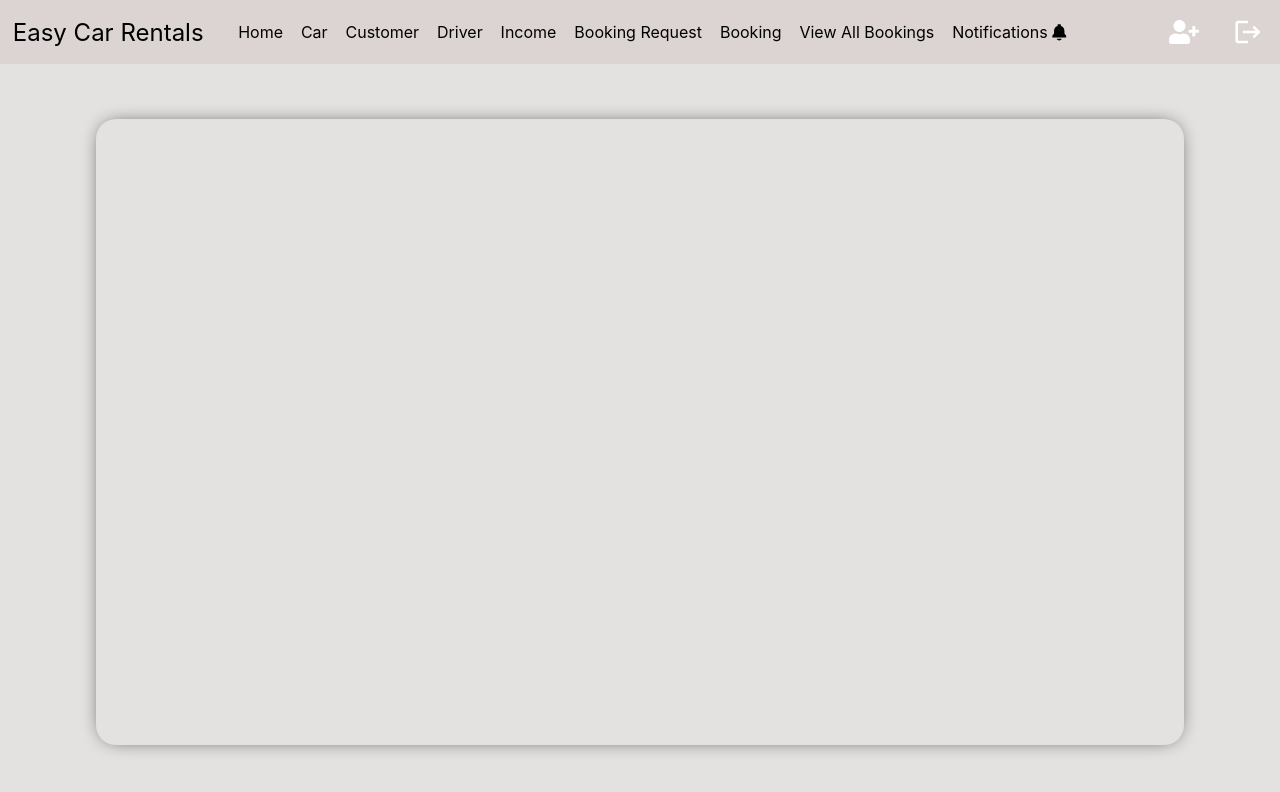
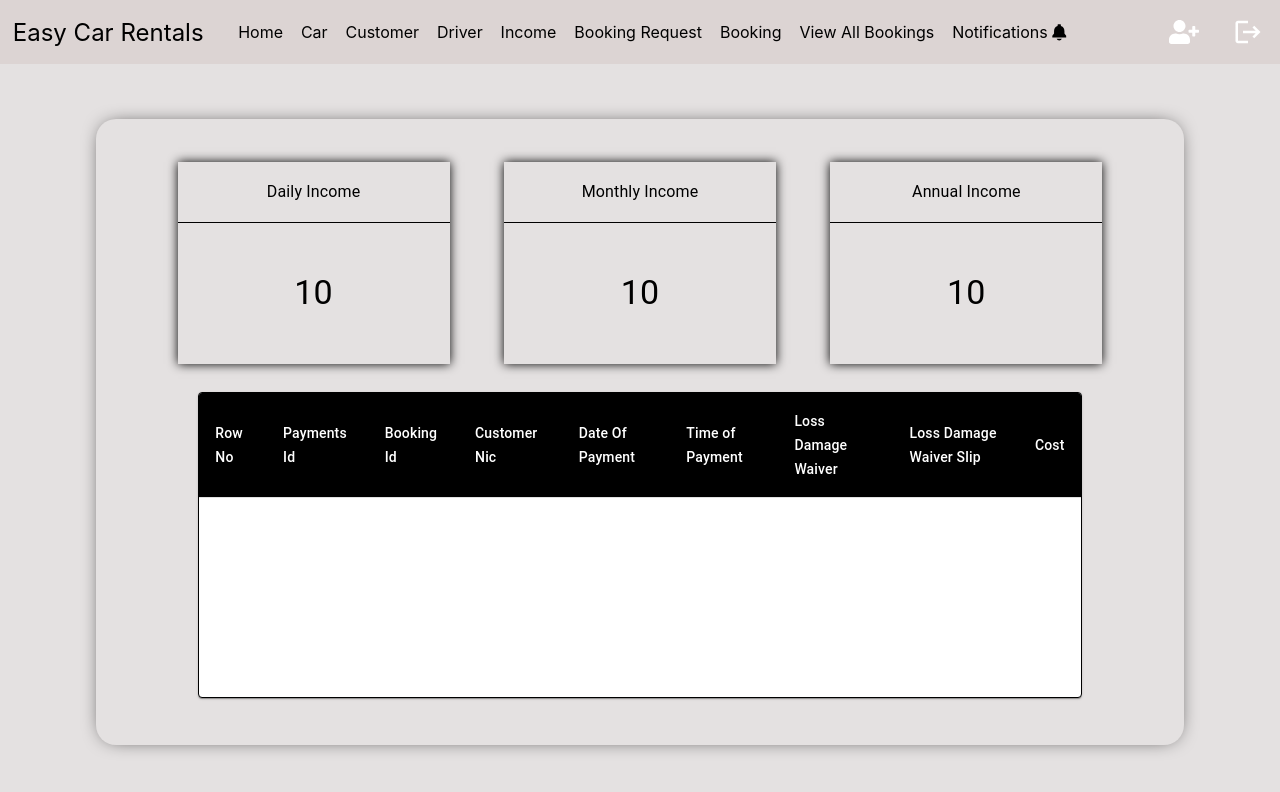
Before and after one commit to punarjeewarashmitha20011016/Car-Rental-System-using-SpringBoot-and-React-JS, a React (Create React App) app in the folder frontEnd/: page /income in a window 1280 px wide. Shown: the top 792 px of the page. Built offline with nearby package versions, Linux system fonts and the light colour scheme.

Commit message:
income component done in admin

```diff
--- a/frontEnd/src/component/common/table/table.jsx
+++ b/frontEnd/src/component/common/table/table.jsx
@@ -18,9 +18,9 @@ export default function CommonTable(props) {
       fontSize: 14,
     },
   }));
-  const { width, height, tblRows, dataList, id } = props;
+  const { width, height, tblRows, dataList, id, style } = props;
   return (
-    <TableContainer component={Paper} sx={{ height: { height } }}>
+    <TableContainer component={Paper} sx={{ height: { height } }} style={style}>
       <Table sx={{ width: width }} aria-label="customized table" id={id}>
         <TableHead>
           <TableRow>
--- a/frontEnd/src/component/income/income.jsx
+++ b/frontEnd/src/component/income/income.jsx
@@ -1,9 +1,88 @@
+import { Grid } from "@mui/material";
 import React from "react";
+import CommonTable from "../common/table/table";
 import classes from "./income.module.css";
+import { IncomeCards } from "./incomeCards";
 export const Income = (props) => {
   return (
     <div className={classes.mainContainer}>
-      <div className={classes.container}></div>
+      <div className={classes.container}>
+        <Grid
+          container
+          spacing={0}
+          style={{ position: "relative", width: "90%", height: "90%" }}
+        >
+          <Grid container item xs={12} style={{ height: "40%" }}>
+            <Grid
+              container
+              item
+              xs={4}
+              style={{
+                height: "100%",
+                display: "flex",
+                alignItems: "center",
+                justifyContent: "center",
+              }}
+            >
+              <IncomeCards header={"Daily Income"} incomeValue={"10"} />
+            </Grid>
+            <Grid
+              container
+              item
+              xs={4}
+              style={{
+                height: "100%",
+                display: "flex",
+                alignItems: "center",
+                justifyContent: "center",
+              }}
+            >
+              <IncomeCards header={"Monthly Income"} incomeValue={"10"} />
+            </Grid>
+            <Grid
+              container
+              item
+              xs={4}
+              style={{
+                height: "100%",
+                display: "flex",
+                alignItems: "center",
+                justifyContent: "center",
+              }}
+            >
+              <IncomeCards header={"Annual Income"} incomeValue={"10"} />
+            </Grid>
+          </Grid>
+
+          <Grid
+            item
+            xs={12}
+            style={{
+              height: "60%",
+              display: "flex",
+              alignItems: "center",
+              justifyContent: "center",
+            }}
+          >
+            <CommonTable
+              style={{ border: "1px solid black", width: "90%" }}
+              height="90%"
+              tblRows={[
+                "Row No",
+                "Payments Id",
+                "Booking Id",
+                "Customer Nic",
+                "Date Of Payment",
+                "Time of Payment",
+                "Loss Damage Waiver",
+                "Loss Damage Waiver Slip",
+                "Cost",
+              ]}
+              dataList={[]}
+            />
+          </Grid>
+        </Grid>
+      </div>
     </div>
   );
 };
--- /dev/null
+++ b/frontEnd/src/component/income/incomeCards.jsx
@@ -0,0 +1,44 @@
+import { Grid, Typography } from "@mui/material";
+
+export const IncomeCards = (props) => {
+  return (
+    <Grid
+      item
+      container
+      xs={10}
+      style={{
+        height: "90%",
+        boxShadow: "0px 0px 10px 0px black",
+        display: "flex",
+      }}
+    >
+      <Grid
+        item
+        xs={12}
+        style={{
+          height: "30%",
+          display: "flex",
+          alignItems: "center",
+          justifyContent: "center",
+          borderBottom: "1px solid black",
+        }}
+      >
+        <Typography style={{ display: "flex" }}>{props.header}</Typography>
+      </Grid>
+      <Grid
+        item
+        xs={12}
+        style={{
+          height: "70%",
+          display: "flex",
+          alignItems: "center",
+          justifyContent: "center",
+        }}
+      >
+        <Typography variant="h4" style={{ display: "flex" }}>
+          {props.incomeValue}
+        </Typography>
+      </Grid>
+    </Grid>
+  );
+};
```
